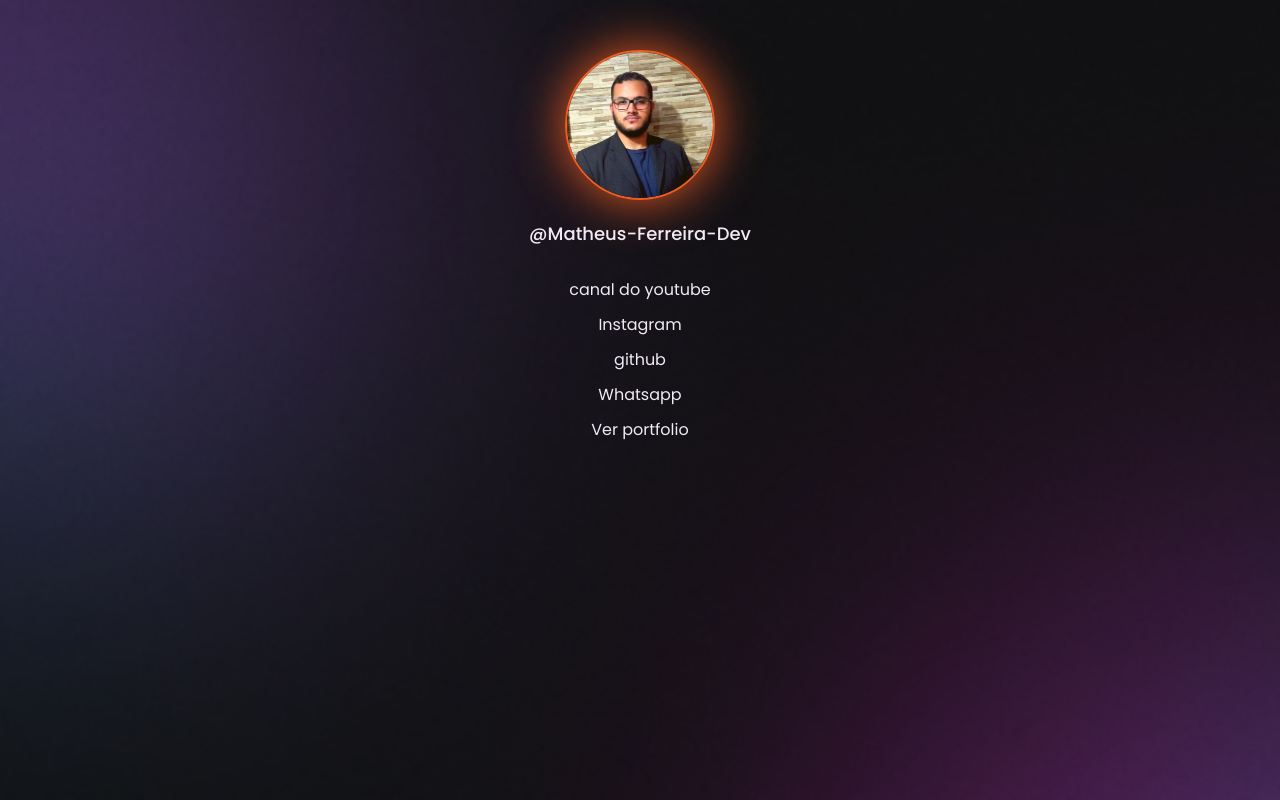
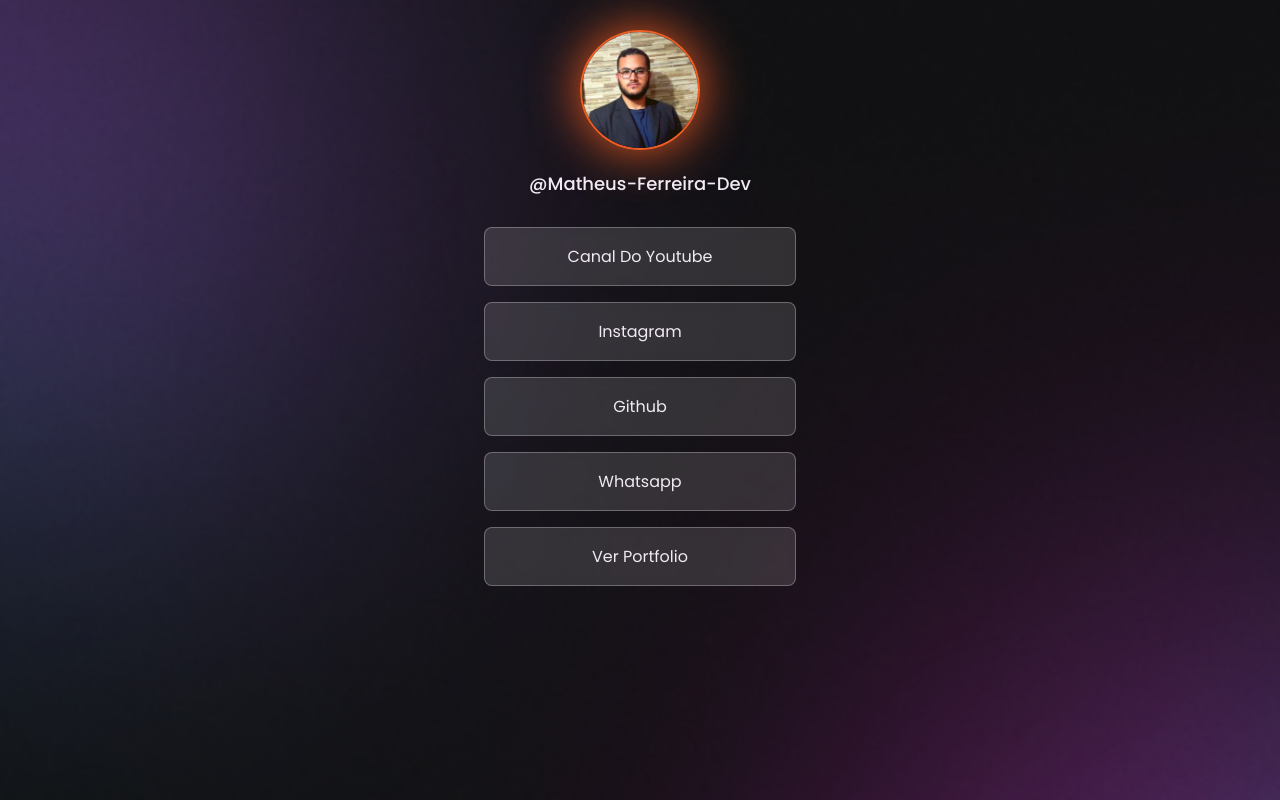
Before and after one commit to Matheus-Ferreira-Dev/DevLink, a plain HTML site: page index.html in a window 1280 px wide. Drawn offline with Linux system fonts and the light colour scheme; a web font is replaced by a local one.

Commit message:
continuação

```diff
--- a/assets/css/grid.css
+++ b/assets/css/grid.css
@@ -1,5 +1,6 @@
 .container {
-  width: 360px;
+  width: 100%;
+  max-width: 360px;
   margin: 0 auto;
-  padding: 0 1.5rem;
+  padding: 0 2.4rem;
 }
--- a/assets/css/style.css
+++ b/assets/css/style.css
@@ -4,6 +4,7 @@ body {
   background-position: top center;
   background-size: cover; */
   background: url('../img/bg-dark-mobile.jpg') no-repeat top center/cover;
+  height: 100vh;
 }
 
 .profile {
@@ -11,7 +12,7 @@ body {
   flex-direction: column;
   justify-content: center;
   align-items: center;
-  padding: 5rem 0 0 0;
+  padding: 3rem 0 0 0;
   gap: 2rem;
 }
 
@@ -19,7 +20,7 @@ body {
   border-radius: 100%;
   border: 2px solid var(--primary);
   box-shadow: 0 0 50px var(--primary);
-  width: 15rem;
+  width: 12rem;
 }
 
 .profile p {
@@ -36,7 +37,7 @@ body {
 .buttons ul {
   display: flex;
   flex-direction: column;
-  gap: 1rem;
+  gap: 1.6rem;
 }
 
 .buttons ul li a {
@@ -45,4 +46,18 @@ body {
   font-size: 1.6rem;
   justify-content: center;
   align-items: center;
+  padding: 1.6rem 2.4rem;
+  background-color: rgba(255, 255, 255, 0.134);
+  border: 1px solid rgba(255, 255, 255, 0.284);
+  text-transform: capitalize;
+  border-radius: .8rem;
+  backdrop-filter: blur(4px);
+  transition: .3s all;
 }
+
+.buttons ul li a:hover {
+  border: 2px solid white;
+  transform: scale(1.1);
+  background-color: rgba(255, 255, 255, 0.1);
+  backdrop-filter: blur(4px);
+}
```
